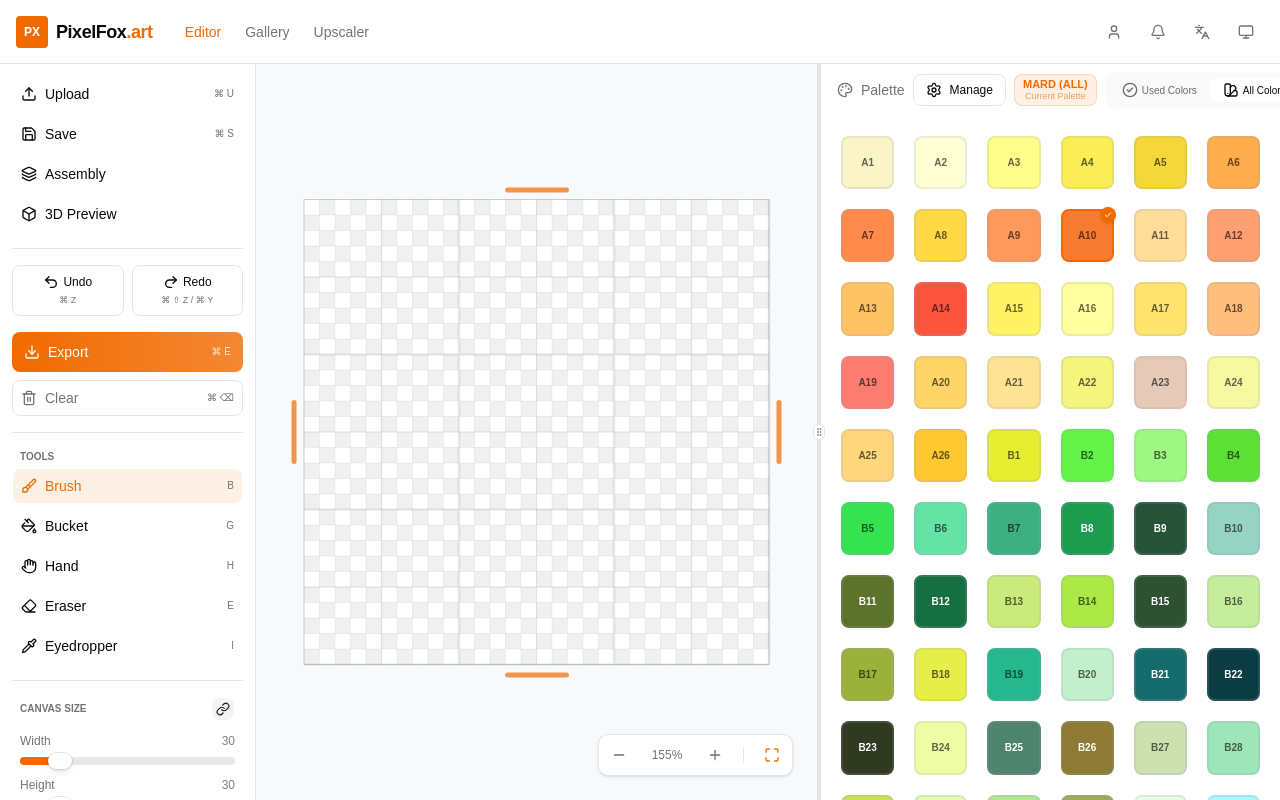
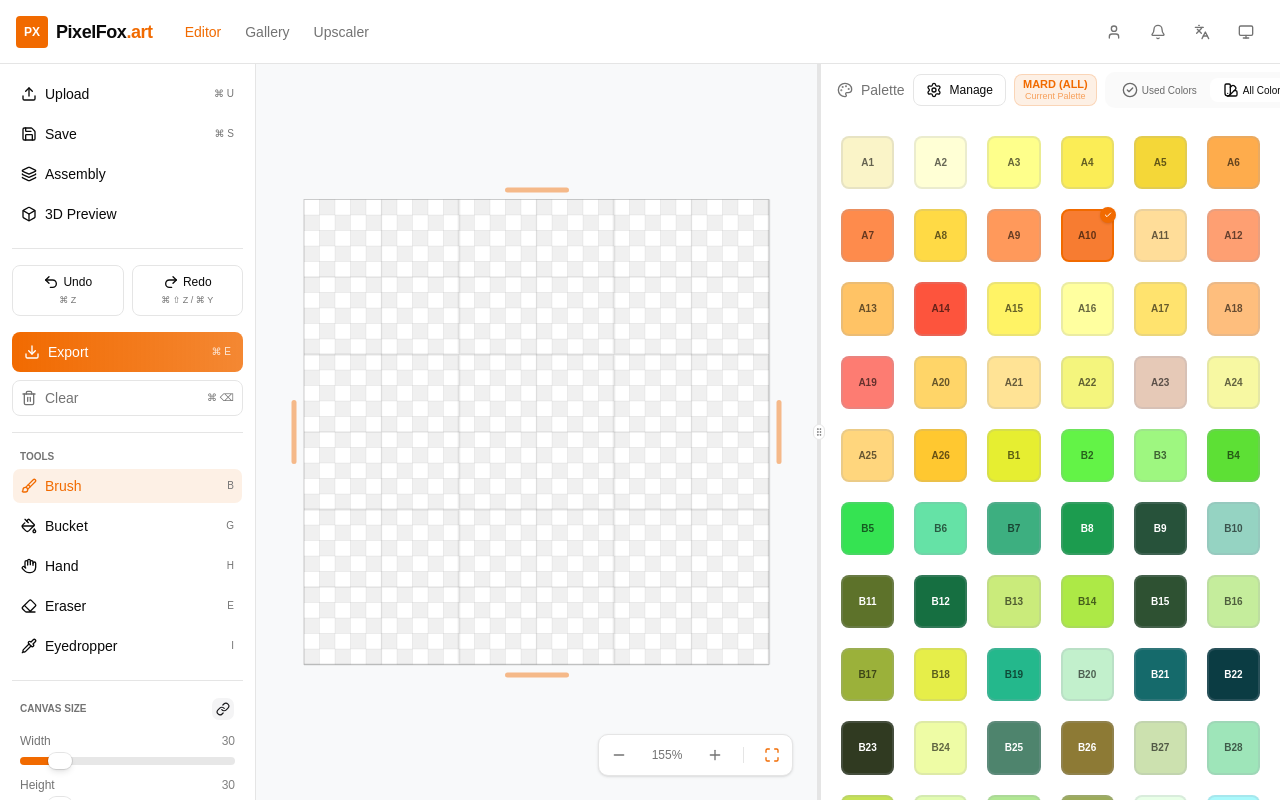
Before and after one commit to alicefung007/pixelfox-frontend, a React (Vite) app: page / in a window 1280 px wide. Built offline with nearby package versions, Linux system fonts and the light colour scheme.

Commit message:
style(editor): reduce handle opacity for better visual hierarchy
Improve canvas resize handle visibility by reducing inactive opacity from 70% to 45%, making active handles more prominent while maintaining hover states.

```diff
--- a/src/components/editor/PixelCanvas.tsx
+++ b/src/components/editor/PixelCanvas.tsx
@@ -1041,7 +1041,7 @@ export default function PixelCanvas() {
               className={`pointer-events-none absolute rounded-full transition-all ${
                 resizeDrag?.edge === handle.edge
                   ? 'bg-primary shadow-[0_0_0_4px_color-mix(in_oklab,var(--primary)_14%,transparent)]'
-                  : 'bg-primary/70 group-hover:bg-primary group-hover:shadow-[0_0_0_4px_color-mix(in_oklab,var(--primary)_14%,transparent)]'
+                  : 'bg-primary/45 group-hover:bg-primary group-hover:shadow-[0_0_0_4px_color-mix(in_oklab,var(--primary)_14%,transparent)]'
               }`}
               style={handle.barStyle}
             />
```
